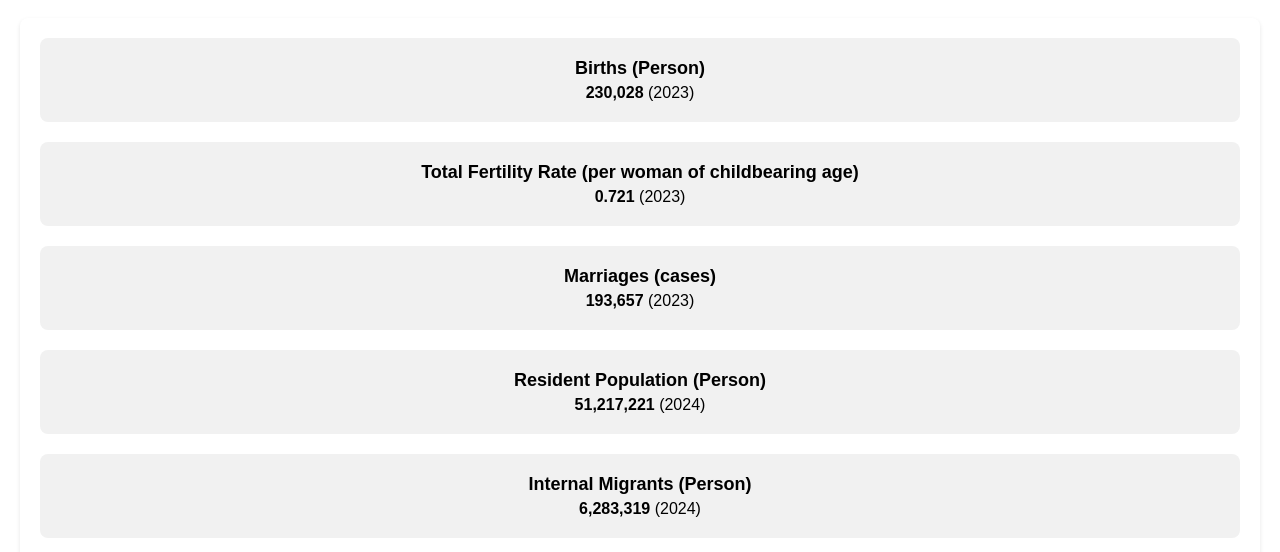
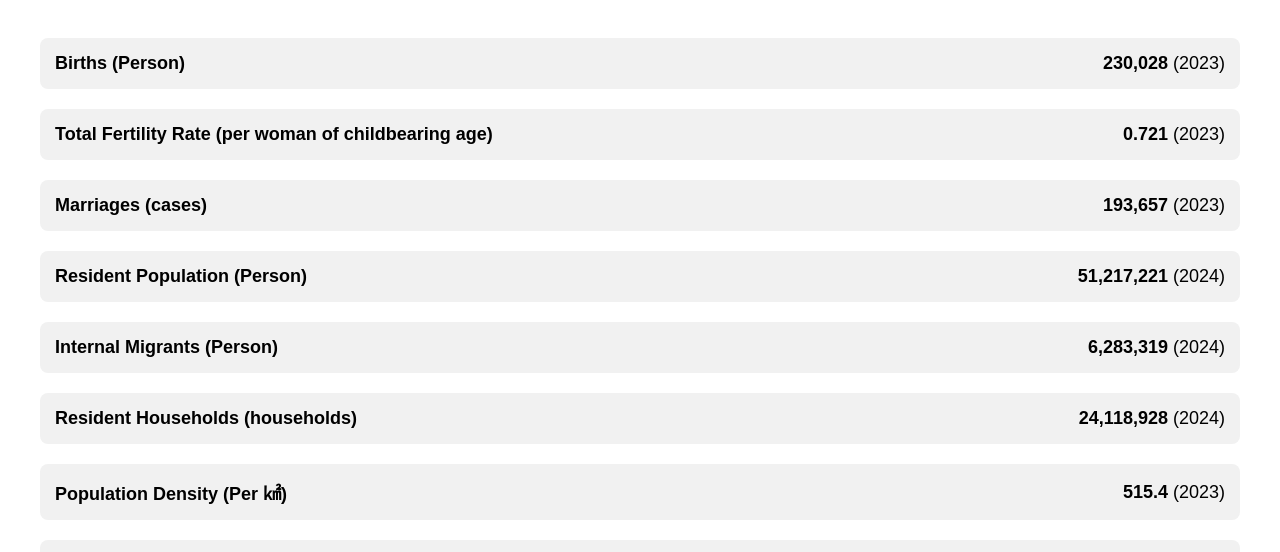
Before and after one commit to cystine13/koreastatlinker, a plain HTML site: page index.html in a window 1280 px wide. Shown: the part 229-781 px from the top of the page. Drawn offline with Linux system fonts and the light colour scheme.

Commit message:
Update index.html

```diff
--- a/index.html
+++ b/index.html
@@ -39,30 +39,23 @@
         }
 
         /* 지표 섹션 */
-        .statistics-box {
-            display: flex;
-            flex-wrap: wrap;
+        .statistics-grid {
+            display: grid;
+            grid-template-columns: repeat(auto-fill, minmax(600px, 1fr));
             gap: 20px;
             padding: 20px;
-            background: #ffffff;
-            border-radius: 8px;
-            box-shadow: 0 2px 4px rgba(0, 0, 0, 0.1);
-            text-align: center;
         }
         .statistic-item {
-            flex: 1 1 calc(50% - 20px);
-            min-width: 300px;
+            display: flex;
+            justify-content: space-between;
+            align-items: center;
             padding: 15px;
             background: #f1f1f1;
             border-radius: 8px;
         }
-        .statistic-item h3 {
-            margin: 5px 0;
+        .statistic-item h3, .statistic-item p {
+            margin: 0;
             font-size: 18px;
-        }
-        .statistic-item p {
-            margin: 5px 0;
-            font-size: 16px;
         }
 
         /* 뉴스 섹션 */
@@ -163,7 +156,7 @@
     <!-- 지표 섹션 -->
     <div class="container">
         <h1>K indicator</h1>
-        <div class="statistics-box" id="statisticsBox"></div>
+        <div class="statistics-grid" id="statisticsGrid"></div>
     </div>
 
     <!-- 통계 뉴스 섹션 -->
@@ -215,7 +208,7 @@
         fetch("population_data.json")
             .then(response => response.json())
             .then(data => {
-                const statisticsBox = document.getElementById("statisticsBox");
+                const statisticsGrid = document.getElementById("statisticsGrid");
                 const latestDataByIndicator = {};
 
                 Object.keys(data).sort((a, b) => a - b).forEach(year => {
@@ -231,7 +224,7 @@
                         <h3>${name}</h3>
                         <p><strong>${details.value}</strong> (${details.year})</p>
                     `;
-                    statisticsBox.appendChild(item);
+                    statisticsGrid.appendChild(item);
                 });
             })
             .catch(error => console.error("Error loading data:", error));
```
